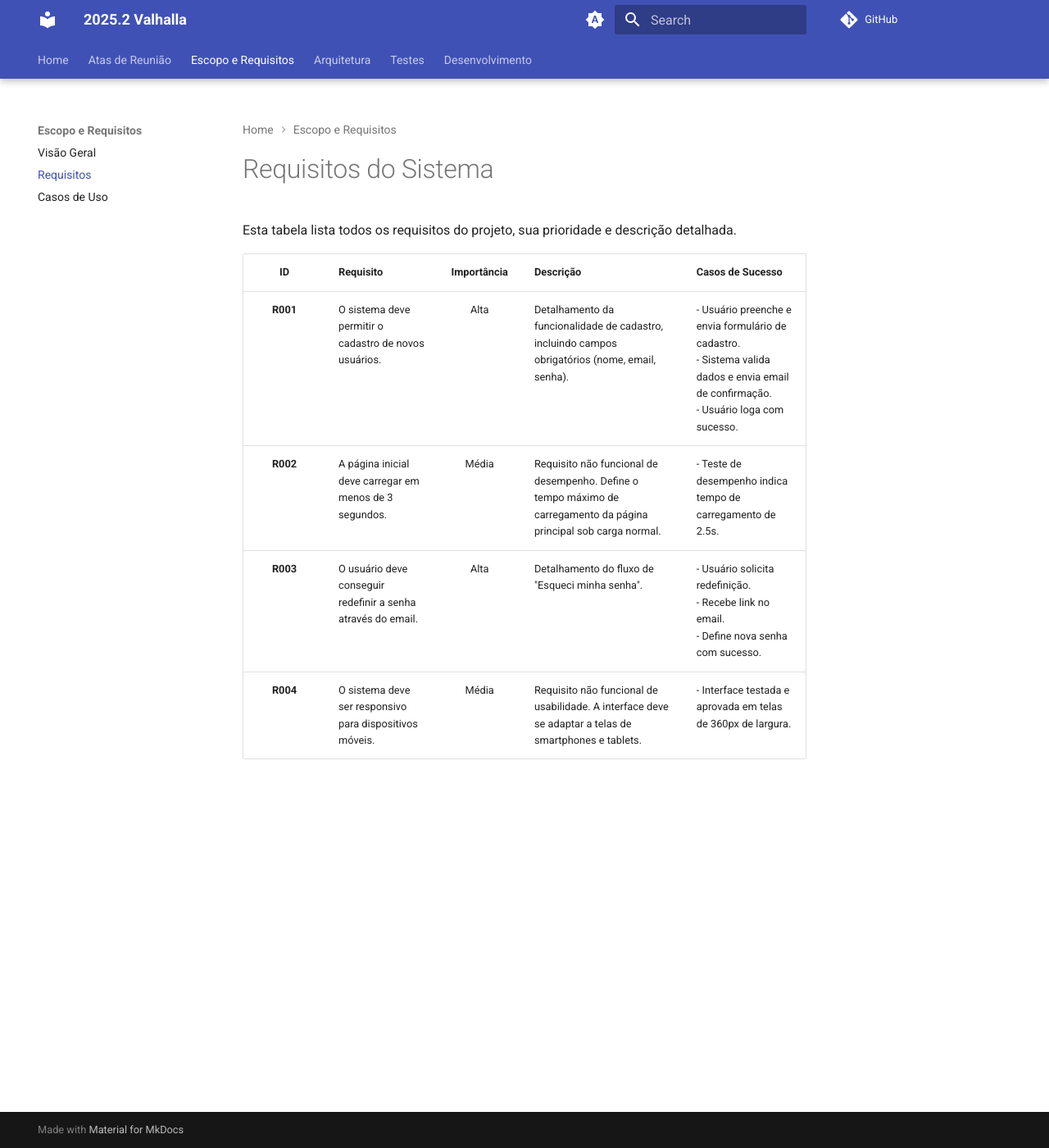
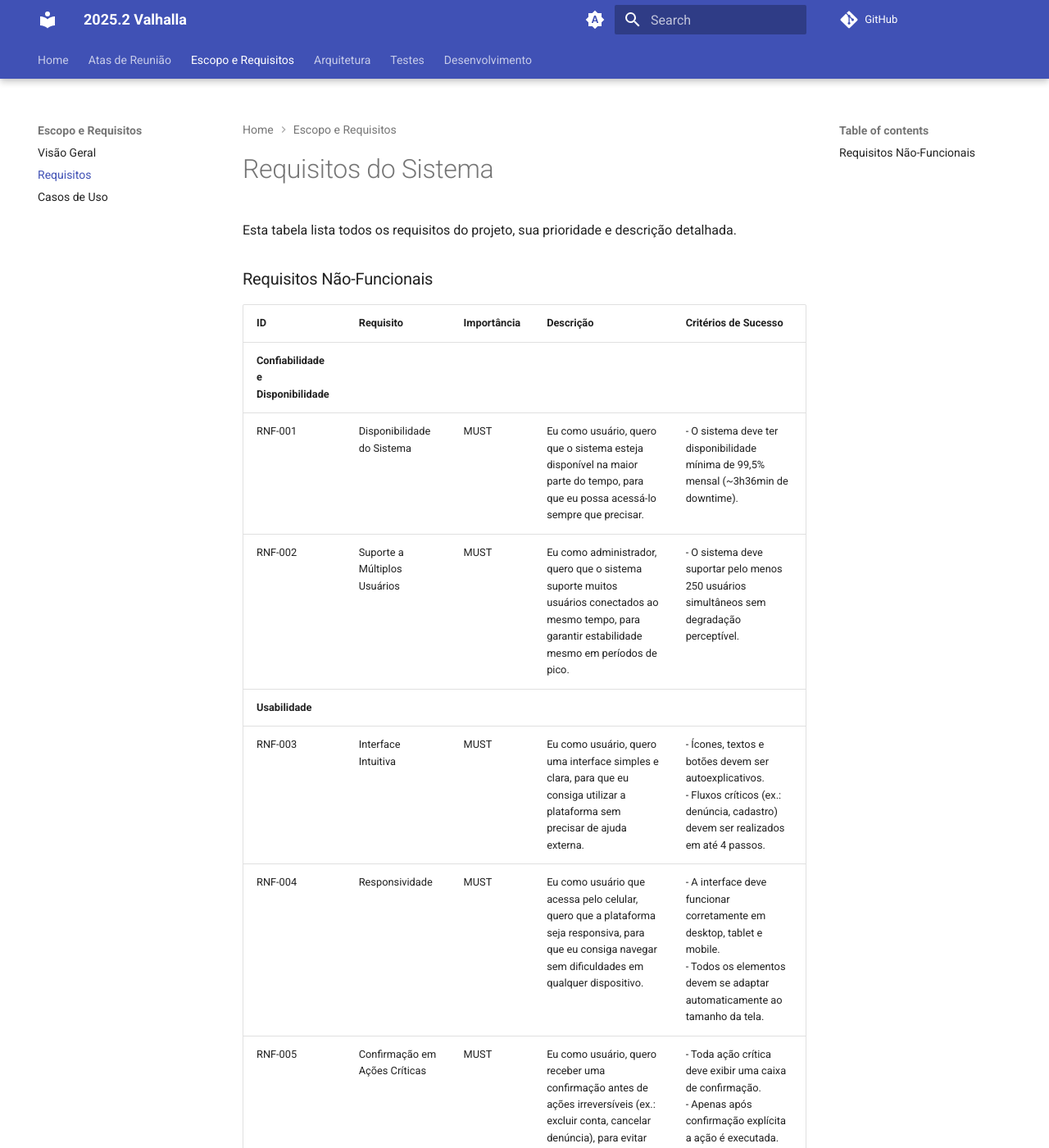
Before and after one commit to fga-eps-mds/2025.2-Valhalla-Docs, an MkDocs documentation site: the page built from docs/escopo-requisitos/Requisitos.md, in a window 1280 px wide and 1400 px high. Shown: the whole window at 82% size. Built offline with MkDocs 1.6.1 and Material for MkDocs 9.7.7, drawn with Linux system fonts in a browser that asks for light colours; comment, search, counter and statistics services are not loaded; some of the changed text lies outside the part shown.

Commit message:
Add non-functional requirements to Requisitos.md
Added non-functional requirements section with detailed criteria for reliability, usability, maintenance, security, and legal compliance.

```diff
--- a/docs/escopo-requisitos/Requisitos.md
+++ b/docs/escopo-requisitos/Requisitos.md
@@ -2,9 +2,24 @@
 
 Esta tabela lista todos os requisitos do projeto, sua prioridade e descrição detalhada.
 
-| ID | Requisito | Importância | Descrição | Casos de Sucesso |
-| :---: | :--- | :---: | :--- | :--- |
-| **R001** | O sistema deve permitir o cadastro de novos usuários. | Alta | Detalhamento da funcionalidade de cadastro, incluindo campos obrigatórios (nome, email, senha). | - Usuário preenche e envia formulário de cadastro. <br> - Sistema valida dados e envia email de confirmação. <br> - Usuário loga com sucesso. |
-| **R002** | A página inicial deve carregar em menos de 3 segundos. | Média | Requisito não funcional de desempenho. Define o tempo máximo de carregamento da página principal sob carga normal. | - Teste de desempenho indica tempo de carregamento de 2.5s. |
-| **R003** | O usuário deve conseguir redefinir a senha através do email. | Alta | Detalhamento do fluxo de "Esqueci minha senha". | - Usuário solicita redefinição. <br> - Recebe link no email. <br> - Define nova senha com sucesso. |
-| **R004** | O sistema deve ser responsivo para dispositivos móveis. | Média | Requisito não funcional de usabilidade. A interface deve se adaptar a telas de smartphones e tablets. | - Interface testada e aprovada em telas de 360px de largura. |
+### Requisitos Não-Funcionais
+
+| ID | Requisito | Importância | Descrição | Critérios de Sucesso |
+|:---|:---|:---|:---|:---|
+| **Confiabilidade e Disponibilidade** |
+| RNF-001 | Disponibilidade do Sistema | MUST | Eu como usuário, quero que o sistema esteja disponível na maior parte do tempo, para que eu possa acessá-lo sempre que precisar. | - O sistema deve ter disponibilidade mínima de 99,5% mensal (~3h36min de downtime). |
+| RNF-002 | Suporte a Múltiplos Usuários | MUST | Eu como administrador, quero que o sistema suporte muitos usuários conectados ao mesmo tempo, para garantir estabilidade mesmo em períodos de pico. | - O sistema deve suportar pelo menos 250 usuários simultâneos sem degradação perceptível. |
+| **Usabilidade** |
+| RNF-003 | Interface Intuitiva | MUST | Eu como usuário, quero uma interface simples e clara, para que eu consiga utilizar a plataforma sem precisar de ajuda externa. | - Ícones, textos e botões devem ser autoexplicativos.<br>- Fluxos críticos (ex.: denúncia, cadastro) devem ser realizados em até 4 passos. |
+| RNF-004 | Responsividade | MUST | Eu como usuário que acessa pelo celular, quero que a plataforma seja responsiva, para que eu consiga navegar sem dificuldades em qualquer dispositivo. | - A interface deve funcionar corretamente em desktop, tablet e mobile.<br>- Todos os elementos devem se adaptar automaticamente ao tamanho da tela. |
+| RNF-005 | Confirmação em Ações Críticas | MUST | Eu como usuário, quero receber uma confirmação antes de ações irreversíveis (ex.: excluir conta, cancelar denúncia), para evitar erros acidentais. | - Toda ação crítica deve exibir uma caixa de confirmação.<br>- Apenas após confirmação explícita a ação é executada. |
+| **Manutenção e Evolução** |
+| RNF-006 | Qualidade do Código | MUST | Eu como desenvolvedor, quero que o código siga boas práticas, para que seja legível, padronizado e fácil de manter. | - O código deve seguir padrões de clean code.<br>- Deve haver documentação interna (README, comentários claros). |
+| RNF-007 | Testes | MUST | Eu como administrador de qualidade, quero que o sistema seja testado, para garantir que erros sejam detectados rapidamente. | - Deve haver cobertura mínima de 70% do código crítico (login, denúncias, permissões). |
+| RNF-008 | Documentação Técnica | MUST | Eu como desenvolvedor, quero ter documentação atualizada da plataforma, para compreender arquitetura, APIs e permissões. | - Deve haver documentação clara de endpoints, fluxos e arquitetura.<br>- Documentação deve ser atualizada junto a cada nova release. |
+| **Segurança e Privacidade** |
+| RNF-009 | Criptografia de Senhas e Dados Pessoais | MUST | Eu como usuário cadastrado quero que minha senha e demais dados pessoais e dados sensíveis sejam protegidos e armazenados por criptografia, a fim de garantir a segurança, inviolabilidade e não vazamento dos meus dados. | - As senhas não serão armazenadas em texto plano, e sim com um hash seguro.<br>- O sistema deve autenticar um usuário com sucesso ao comparar o hash da senha digitada no login com o hash armazenado no banco de dados.<br>- Dados pessoais e sensíveis no banco de dados devem estar criptografados. |
+| RNF-010 | Anonimização de Denúncias | MUST | Eu como usuário cadastrado denunciante quero a opção de anonimato e não exposição dos meus dados a denúncia feita, para que eu me sinta seguro e protegido sempre que sentir a necessidade de realizar outras denúncias. | - Login e fornecimento de informações pessoais opcionais na realização de uma denúncia.<br>- O sistema não deve armazenar metadados que possam identificar o denunciante, como endereço de IP, junto à denúncia. |
+| RNF-011 | Notificações de Segurança | COULD | Eu como usuário cadastrado quero ser notificado por email sobre atividades que ameacem a segurança da minha conta, para que eu possa agir rapidamente, como em caso de alteração da minha senha ou um login em um novo dispositivo. | - O sistema envia um e-mail de notificação imediatamente após uma alteração de senha bem-sucedida.<br>- O sistema envia uma notificação quando um login é realizado a partir de um novo dispositivo pela primeira vez.<br>- O e-mail deve conter informações relevantes e um link para a página de suporte ou para redefinir a senha. |
+| **Conformidade Legal** |
+| RNF-012 | LGPD e Consentimento | MUST | Eu como usuário, quero ter controle sobre meus dados, para garantir que a plataforma está em conformidade com a Lei Geral de Proteção de Dados (LGPD). | - O sistema deve apresentar política de privacidade clara e acessível.<br>- No cadastro, o usuário deve consentir ativamente com termos de uso e política de privacidade.<br>- No perfil, o usuário deve poder gerenciar permissões e solicitar exclusão de dados. |
```
